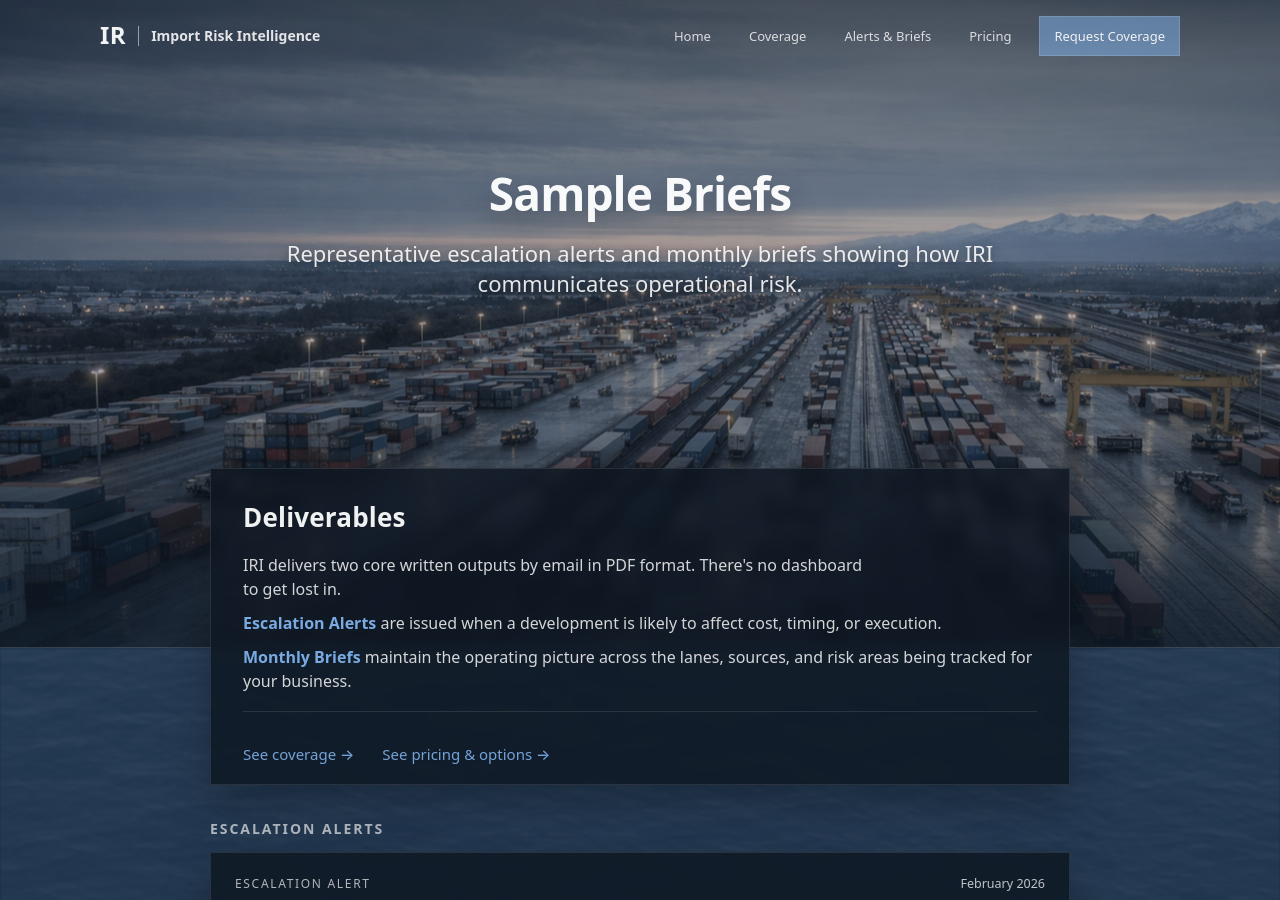
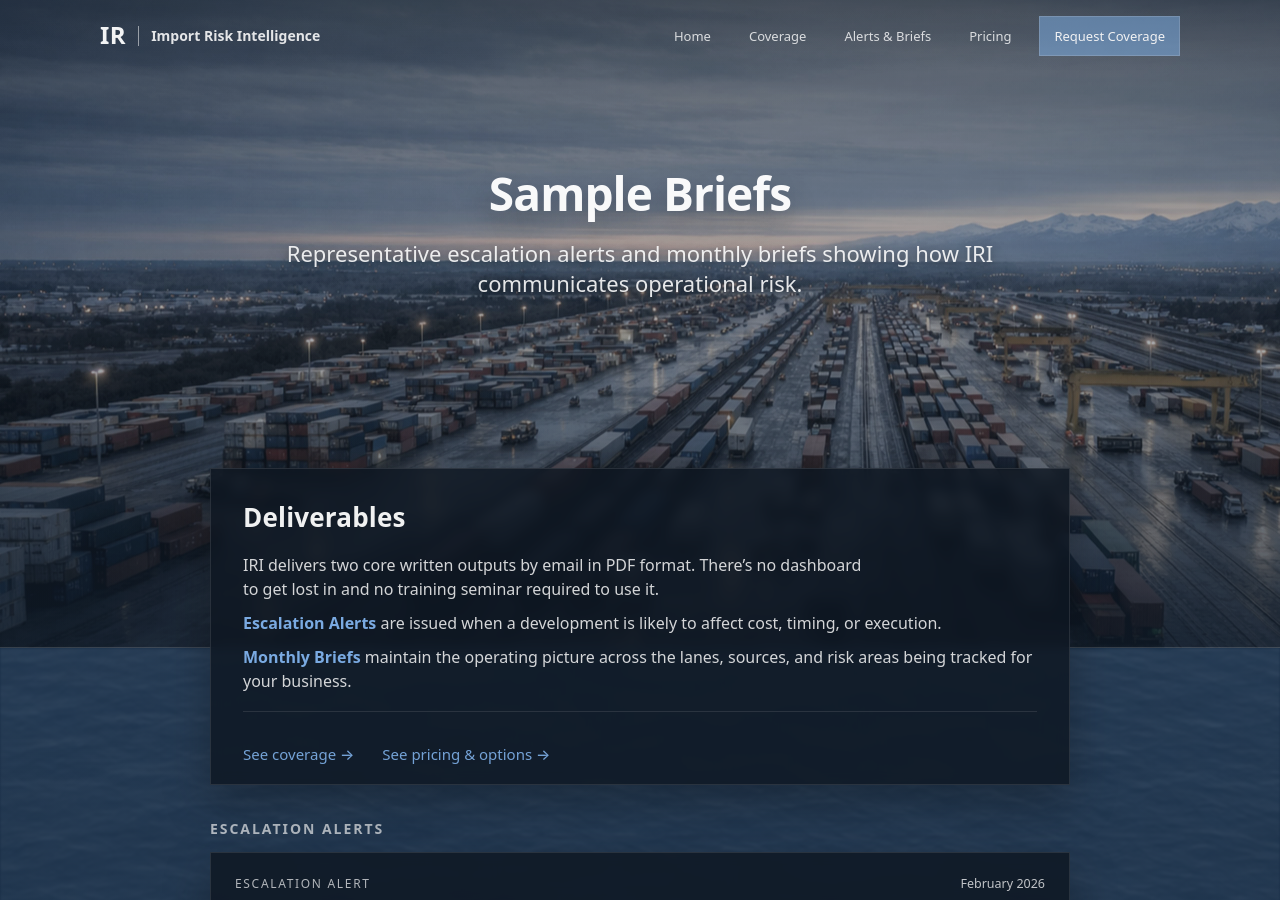
Before and after one commit to importrisk/import-risk-intelligence-site, a Jekyll site: the page built from briefs.html, in a window 1280 px wide and 900 px high. Built offline with Jekyll 4.4.1, drawn with Linux system fonts in a browser that asks for light colours.

Commit message:
Update briefs.html

```diff
--- a/briefs.html
+++ b/briefs.html
@@ -32,7 +32,7 @@
             <h2>Deliverables</h2>
 
             <p class="muted brief-intro-lead">
-              IRI delivers two core written outputs by email in PDF format. There's no dashboard to get lost in.
+              IRI delivers two core written outputs by email in PDF format. There’s no dashboard to get lost in and no training seminar required to use it.
             </p>
 
             <p class="muted brief-intro-copy">
```
